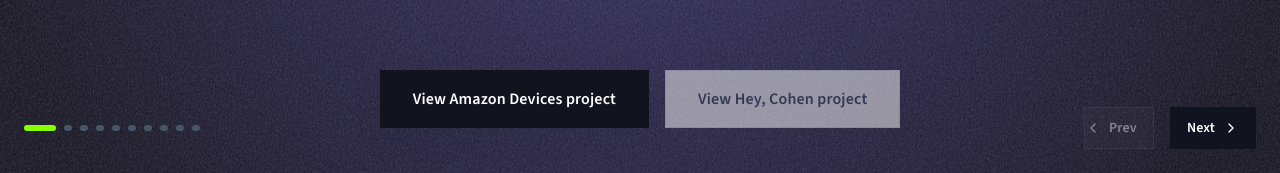
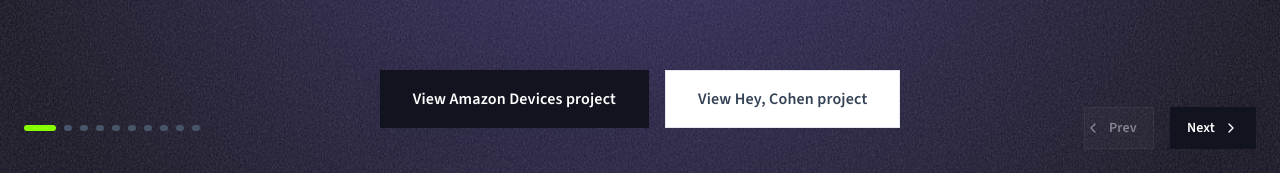
Before and after one commit to bruno40gr/portfolio, a React (Vite) app: page /presentation in a window 1280 px wide. Shown: the part 627-800 px from the top of the page. Built offline with nearby package versions, Linux system fonts and the light colour scheme.

Commit message:
Enable Hey Cohen presentation button

```diff
--- a/src/components/presentation/Presentation.jsx
+++ b/src/components/presentation/Presentation.jsx
@@ -93,7 +93,7 @@
     </div>
   ),
 
-  PortfolioHeroIntro: ({ onAmazonClick, isDark }) => (
+  PortfolioHeroIntro: ({ onAmazonClick, onHeyCohenClick, isDark }) => (
     <div className="flex flex-col justify-center items-center h-full w-full text-center px-6 relative z-10">
       <div className="max-w-4xl w-full hero-stack relative z-10">
         <img
@@ -133,7 +133,7 @@
           <Button onClick={onAmazonClick} variant="primary" size="md" className="rounded-full">
             View Amazon Devices project
           </Button>
-          <Button disabled variant="outline" size="md" className="rounded-full opacity-60">
+          <Button onClick={onHeyCohenClick} variant="outline" size="md" className="rounded-full">
             View Hey, Cohen project
           </Button>
         </div>
```
